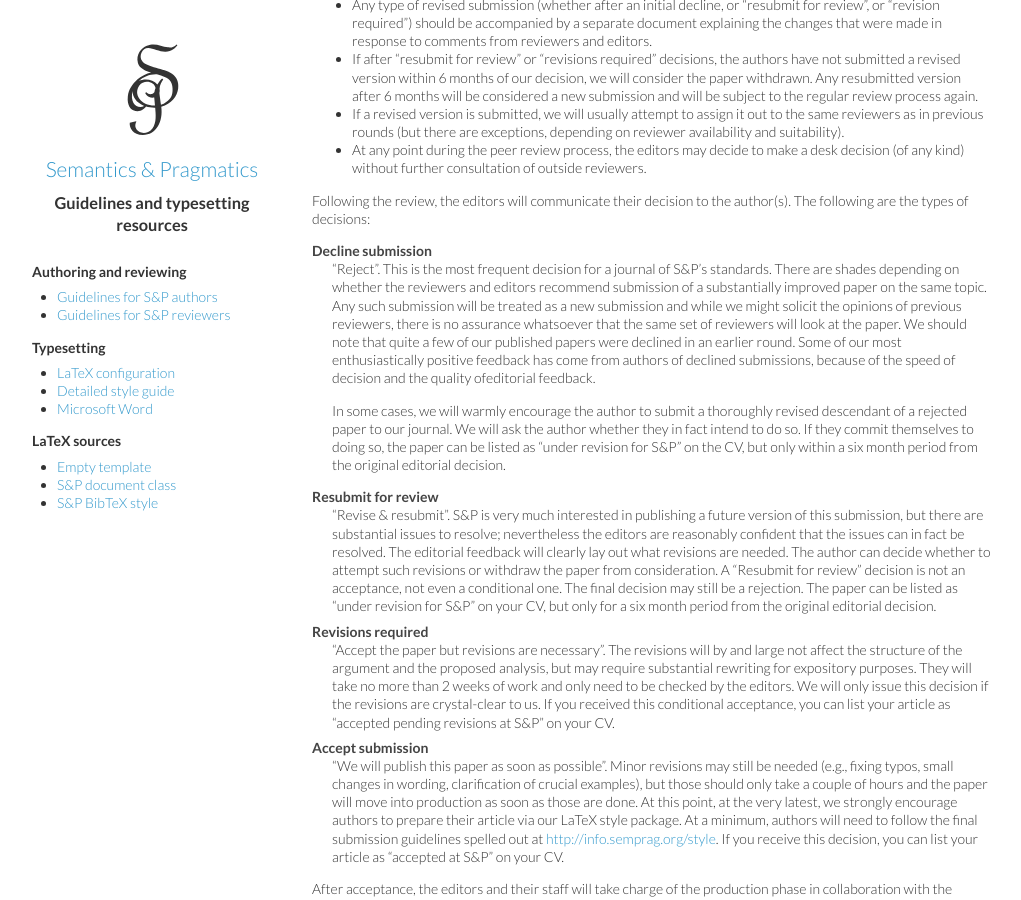
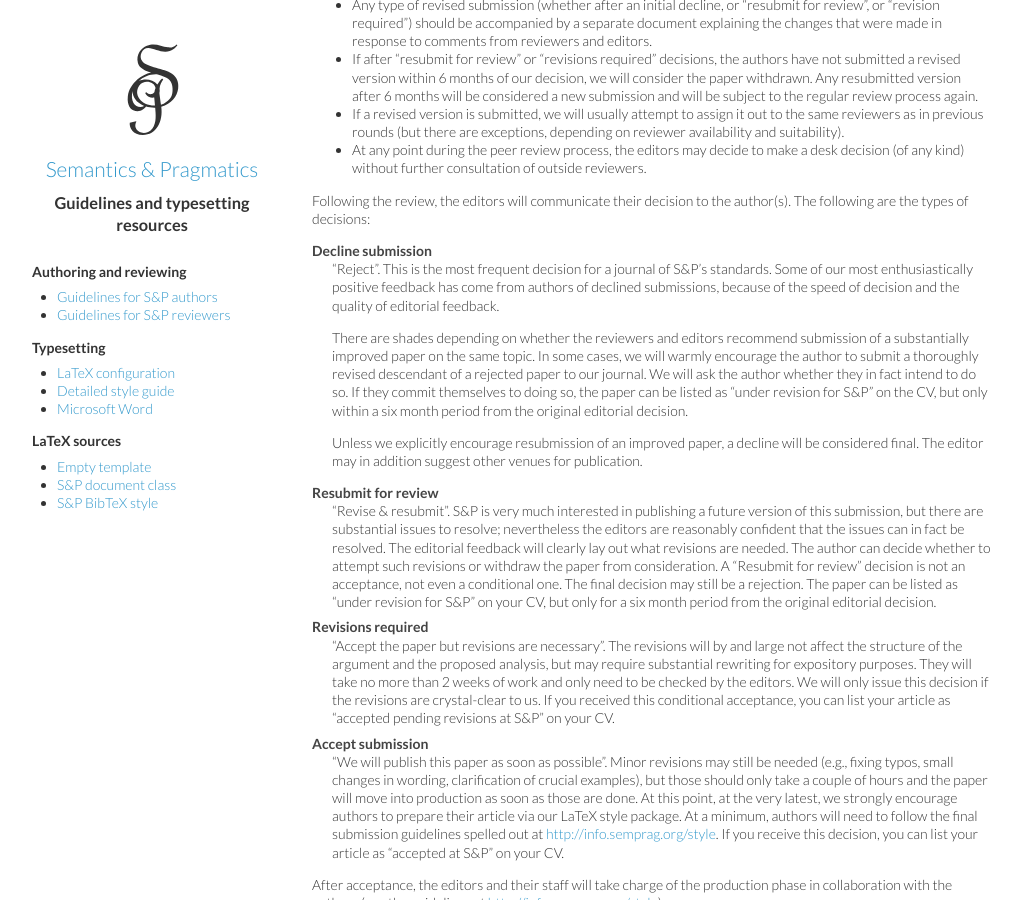
Before and after one commit to semprag/semprag.github.io, a Jekyll site: the page built from author.md, in a window 1280 px wide and 900 px high, scrolled down 4517 px. Shown: the whole window, without its empty margins (8-1029 px from the left). Built offline with Jekyll 4.4.1, drawn with Linux system fonts in a browser that asks for light colours.

Commit message:
More clarification of rejections

```diff
--- a/author.md
+++ b/author.md
@@ -131,9 +131,11 @@ Before we list the different categories of decisions, a few important points tha
 Following the review, the editors will communicate their decision to the author(s). The following are the types of decisions:
 
 Decline submission
-:   "Reject". This is the most frequent decision for a journal of S&P's standards. There are shades depending on whether the reviewers and editors recommend submission of a substantially improved paper on the same topic. Any such submission will be treated as a new submission and while we might solicit the opinions of previous reviewers, there is no assurance whatsoever that the same set of reviewers will look at the paper. We should note that quite a few of our published papers were declined in an earlier round. Some of our most enthusiastically positive feedback has come from authors of declined submissions, because of the speed of decision and the quality ofeditorial feedback.
+:   "Reject". This is the most frequent decision for a journal of S&P's standards. Some of our most enthusiastically positive feedback has come from authors of declined submissions, because of the speed of decision and the quality of editorial feedback.
 
-    In some cases, we will warmly encourage the author to submit a thoroughly revised descendant of a rejected paper to our journal. We will ask the author whether they in fact intend to do so. If they commit themselves to doing so, the paper can be listed as "under revision for S&P" on the CV, but only within a six month period from the original editorial decision.
+    There are shades depending on whether the reviewers and editors recommend submission of a substantially improved paper on the same topic. In some cases, we will warmly encourage the author to submit a thoroughly revised descendant of a rejected paper to our journal. We will ask the author whether they in fact intend to do so. If they commit themselves to doing so, the paper can be listed as "under revision for S&P" on the CV, but only within a six month period from the original editorial decision.
+
+    Unless we explicitly encourage resubmission of an improved paper, a decline will be considered final. The editor may in addition suggest other venues for publication.
 
 Resubmit for review
 :   "Revise & resubmit". S&P is very much interested in publishing a future version of this submission, but there are substantial issues to resolve; nevertheless the editors are reasonably confident that the issues can in fact be resolved. The editorial feedback will clearly lay out what revisions are needed. The author can decide whether to attempt such revisions or withdraw the paper from consideration. A "Resubmit for review" decision is not an acceptance, not even a conditional one. The final decision may still be a rejection. The paper can be listed as "under revision for S&P" on your CV, but only for a six month period from the original editorial decision.
```
